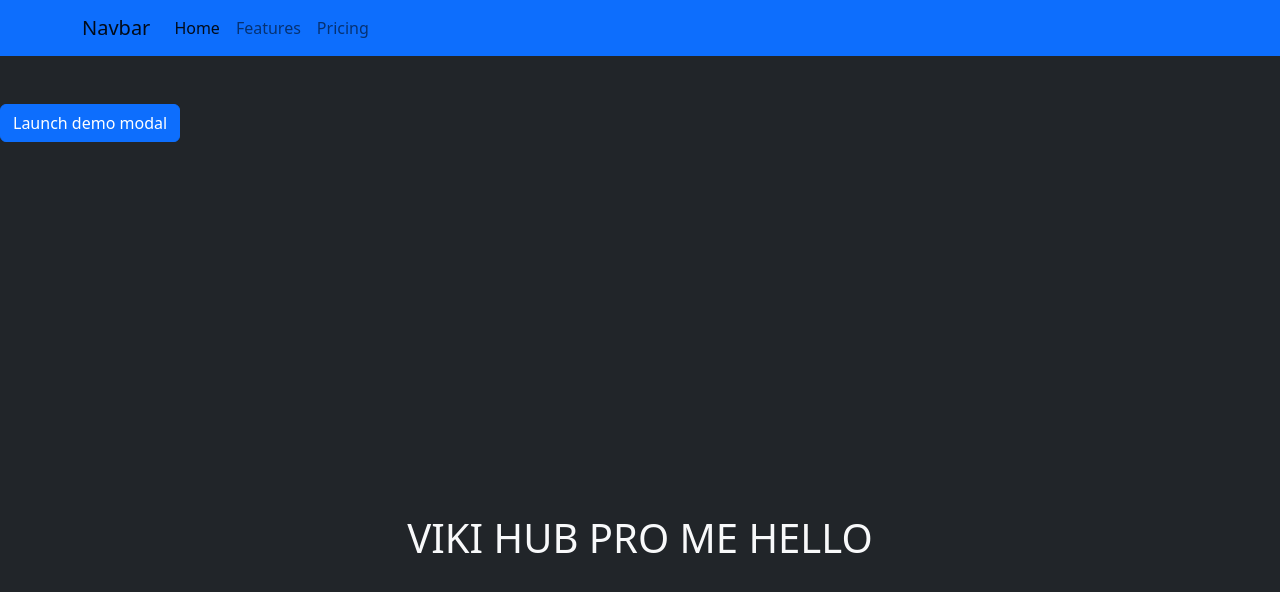
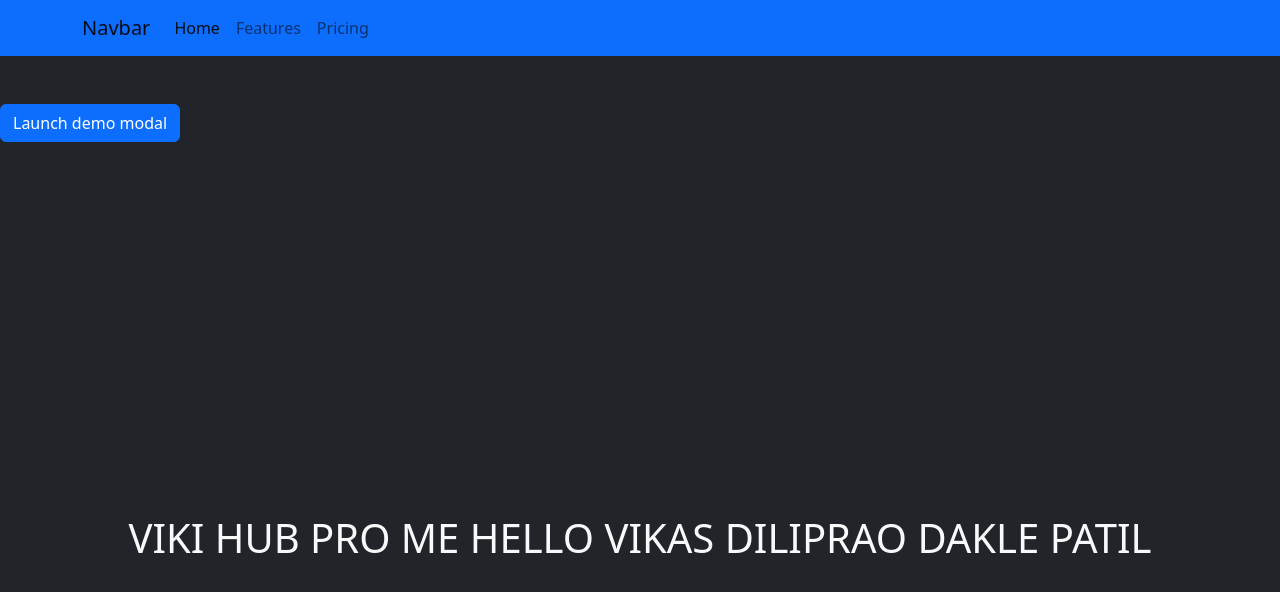
Before and after one commit to vikasdakle/ratio, a plain HTML site: page index.html in a window 1280 px wide. Drawn offline with nearby package versions, Linux system fonts and the light colour scheme.

Commit message:
initial commit

```diff
--- a/index.html
+++ b/index.html
@@ -30,7 +30,7 @@
         Launch demo modal
     </button>
     <div class="text-light d-flex justify-content-center vh-100 align-items-center">
-        <h1>VIKI HUB PRO ME HELLO</h1>
+        <h1>VIKI HUB PRO ME HELLO VIKAS DILIPRAO DAKLE PATIL</h1>
     </div>
 
     <!-- Modal -->
```
